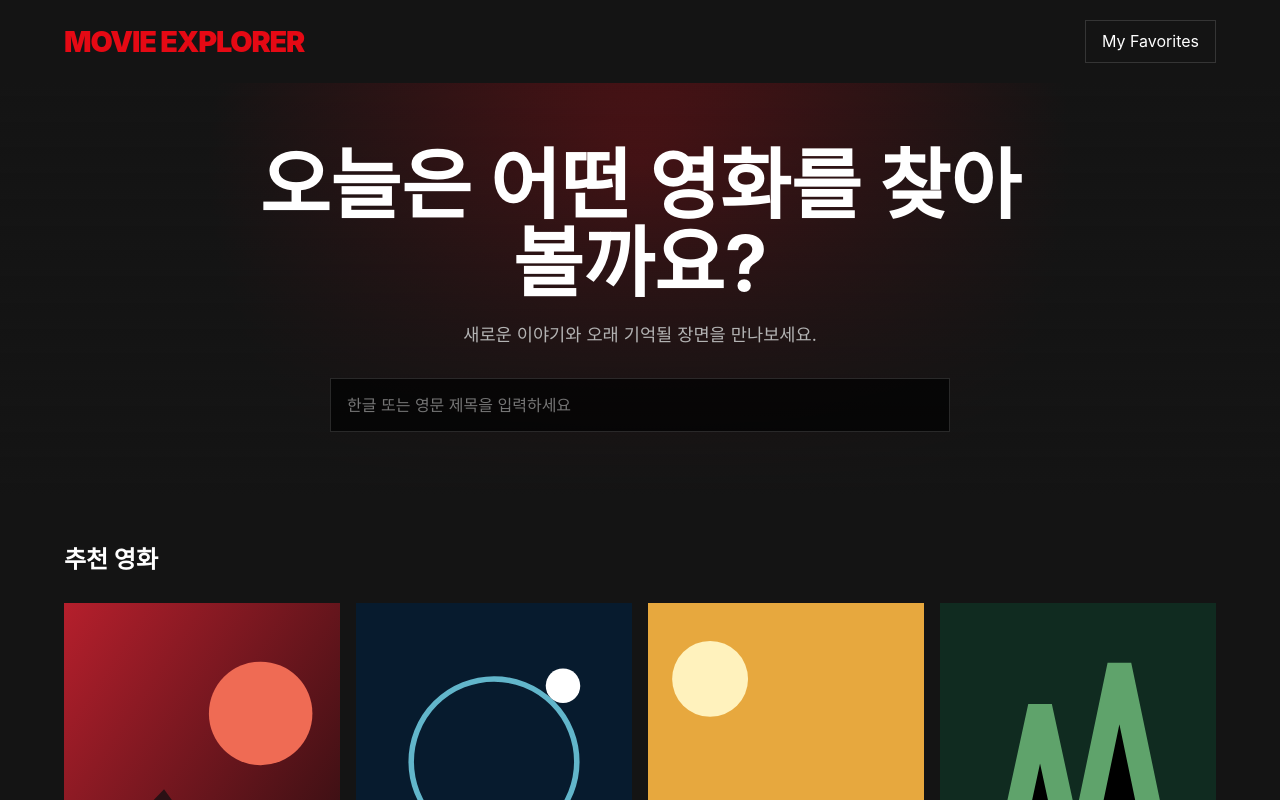
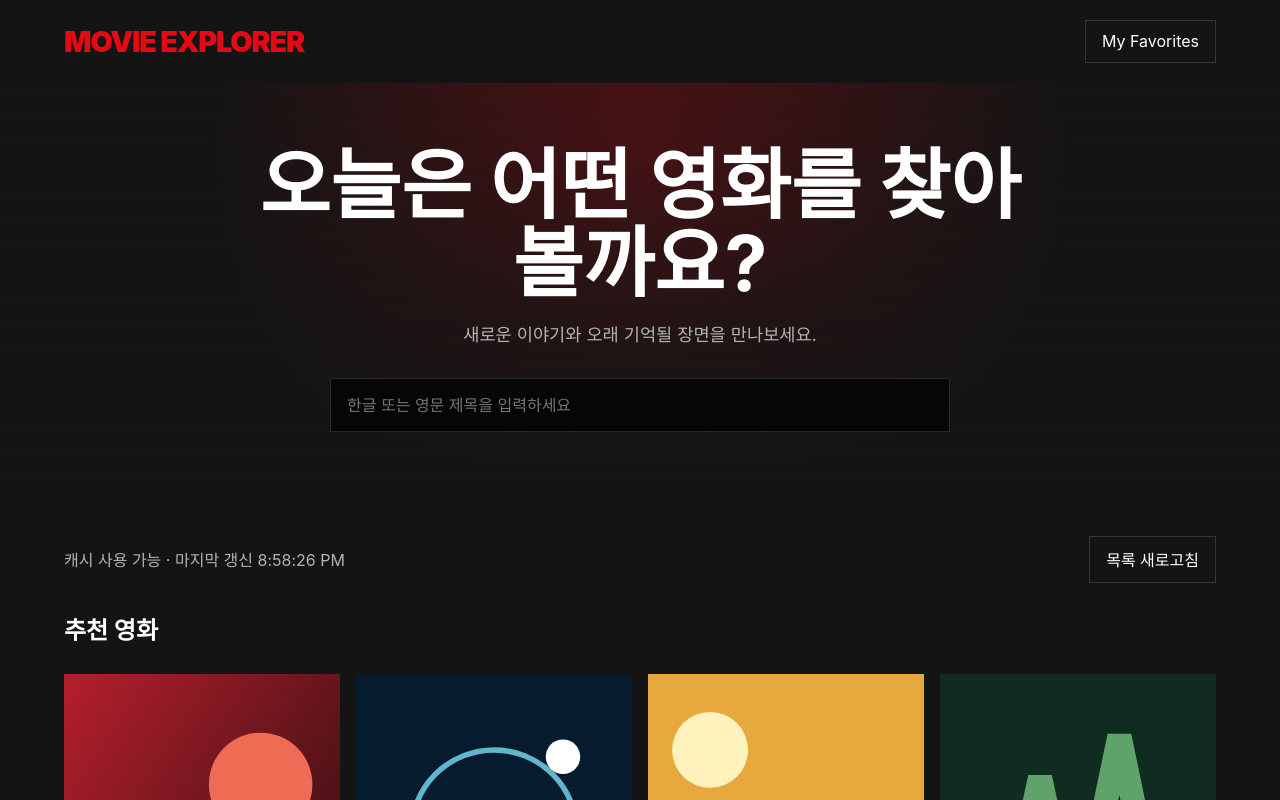
Before and after one commit to kjh9211/dhsms-movie_explorer, a React (Vite) app: page / in a window 1280 px wide. Shown: the top 800 px of the page. Built offline with nearby package versions, Linux system fonts and the light colour scheme.

Commit message:
feat: demonstrate query caching and background refetch

```diff
--- a/src/App.css
+++ b/src/App.css
@@ -23,6 +23,7 @@
 .sr-only { position:absolute; width:1px; height:1px; padding:0; margin:-1px; overflow:hidden; clip:rect(0,0,0,0); white-space:nowrap; border:0; }
 .detail-page { position:relative; min-height:calc(100vh - 80px); overflow:hidden; }.detail-backdrop { position:absolute; inset:0 0 auto; height:70vh; background-size:cover; background-position:center; opacity:.35; filter:blur(2px); }.detail-content { position:relative; max-width:var(--content-max-width); margin:auto; padding:3rem 5% 6rem; }.back-link { display:inline-block; margin-bottom:2rem; color:white; }.detail-grid { display:grid; grid-template-columns:minmax(220px,350px) 1fr; gap:clamp(2rem,6vw,5rem); align-items:center; }.detail-grid>img { width:100%; aspect-ratio:2/3; object-fit:cover; }.detail-grid h1 { margin:.2rem 0; font-size:clamp(2.5rem,7vw,5.5rem); line-height:1; }.eyebrow,.original-title,.state-note { color:var(--color-text-secondary); }.rating { color:#ffd166; font-weight:700; }.overview { max-width:700px; font-size:1.1rem; line-height:1.8; }.accent-button { display:inline-block; border:0; background:var(--color-accent); color:white; padding:.85rem 1.2rem; font-weight:700; text-decoration:none; cursor:pointer; }.state-note { font-size:.85rem; }.not-found { min-height:70vh; display:grid; place-content:center; justify-items:center; padding:3rem; text-align:center; }.not-found strong { color:var(--color-accent); font-size:clamp(5rem,18vw,11rem); line-height:1; }
 a:focus-visible,button:focus-visible,input:focus-visible { outline:3px solid white; outline-offset:4px; }
+.query-status{display:flex;justify-content:space-between;align-items:center;gap:1rem;margin-bottom:1.5rem;color:var(--color-text-secondary)}
 .load-more,.end-message{text-align:center;color:var(--color-text-secondary);padding:2rem}
 @media(max-width:900px){.movie-grid{grid-template-columns:repeat(3,1fr)}}
 @media(max-width:700px){.movie-grid{grid-template-columns:repeat(2,1fr)}.search-box{flex-direction:column;gap:.5rem}.search-box button{padding:1rem}.detail-grid{grid-template-columns:1fr}.detail-grid>img{max-width:300px}.detail-backdrop{height:50vh}}
--- /dev/null
+++ b/src/components/QueryStatus.tsx
@@ -0,0 +1,2 @@
+interface QueryStatusProps{isFetching:boolean;updatedAt:number;onRefresh:()=>void}
+export function QueryStatus({isFetching,updatedAt,onRefresh}:QueryStatusProps){return <div className="query-status"><span>{isFetching?'데이터를 가져오는 중':'캐시 사용 가능'} · 마지막 갱신 {updatedAt?new Date(updatedAt).toLocaleTimeString():'-'}</span><button className="secondary-button" type="button" onClick={onRefresh} disabled={isFetching}>{isFetching?'새로고침 중...':'목록 새로고침'}</button></div>}
--- a/src/main.tsx
+++ b/src/main.tsx
@@ -4,5 +4,5 @@ import { BrowserRouter } from 'react-router-dom'
 import App from './App'
 import './index.css'
 import { QueryClient,QueryClientProvider } from '@tanstack/react-query'
-const queryClient=new QueryClient()
+const queryClient=new QueryClient({defaultOptions:{queries:{staleTime:60_000,retry:1}}})
 createRoot(document.getElementById('root')!).render(<StrictMode><QueryClientProvider client={queryClient}><BrowserRouter><App /></BrowserRouter></QueryClientProvider></StrictMode>)
```
Also changed, not shown: src/pages/HomePage.tsx (+2 -1 lines).
